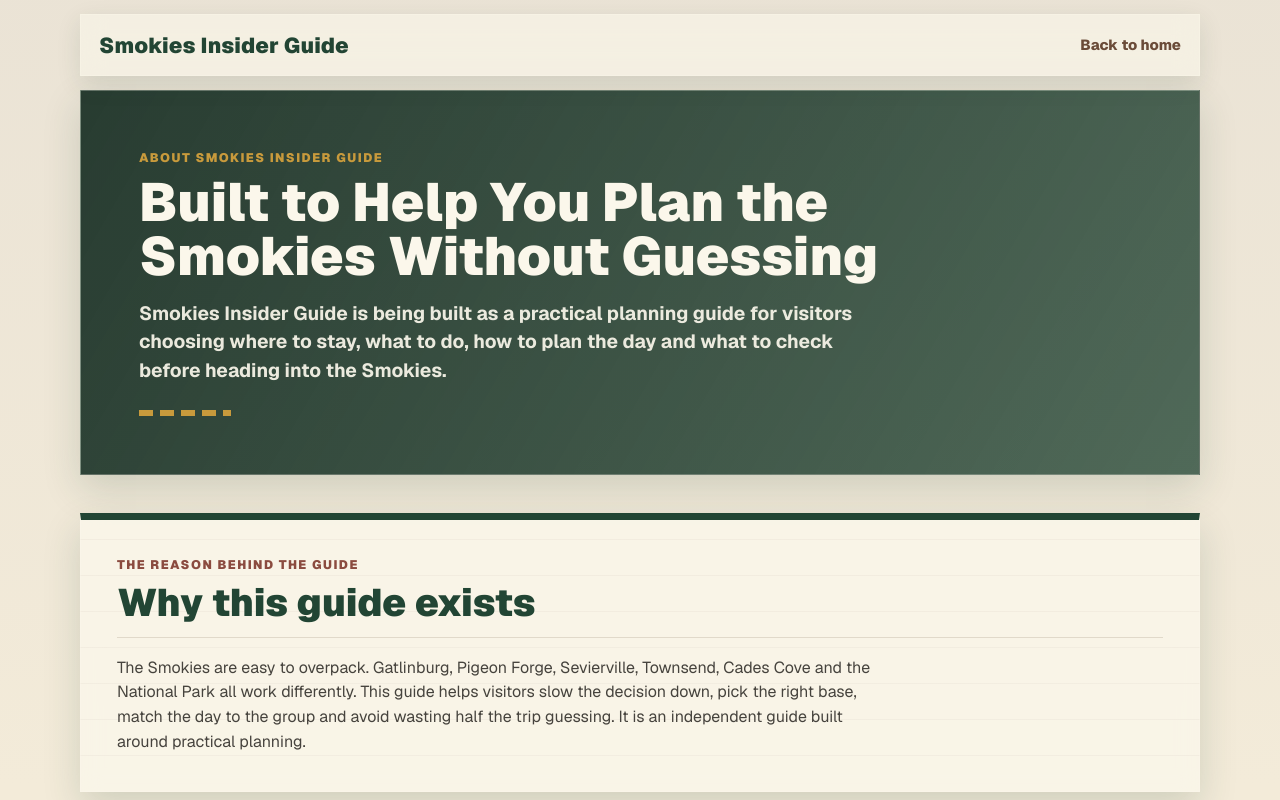
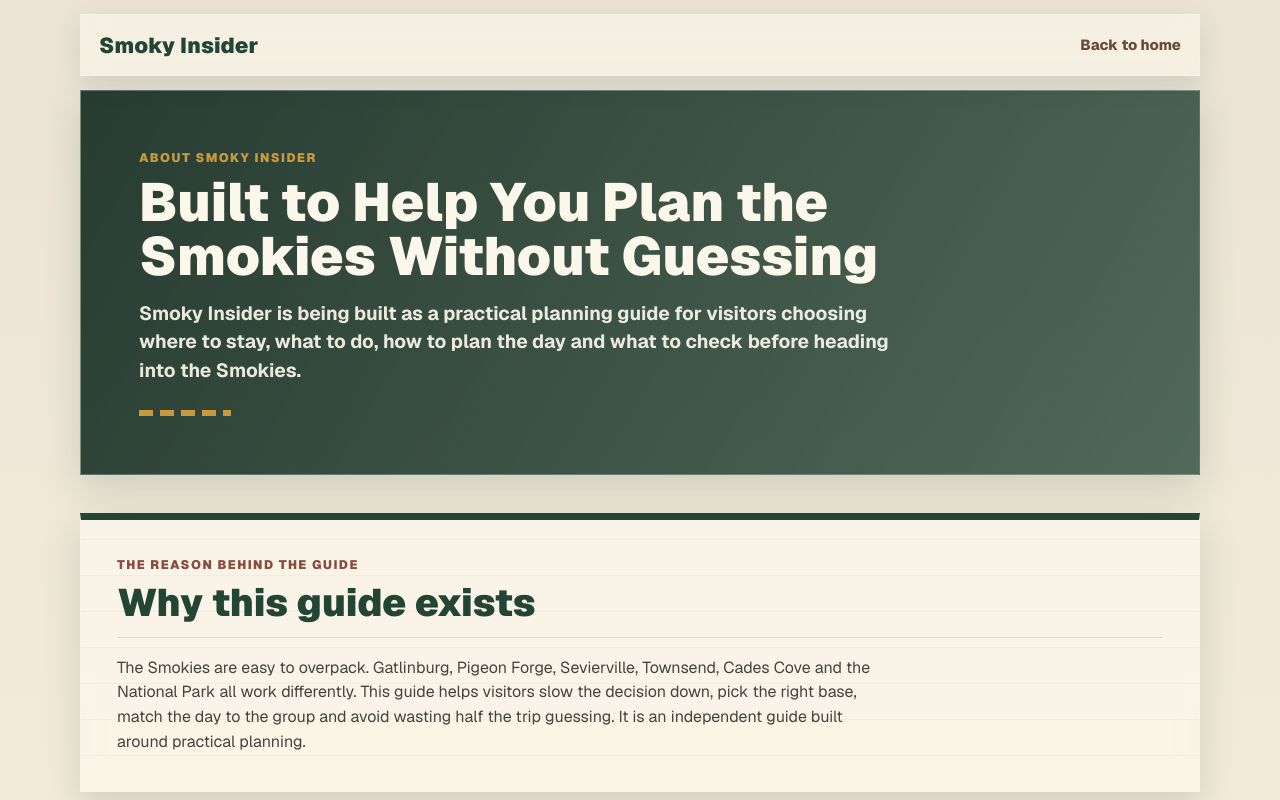
Before and after one commit to masondtorres/smokies-insider-guide, a Next.js app: page /about in a window 1280 px wide. Shown: the top 800 px of the page. Built offline with nearby package versions, Linux system fonts and the light colour scheme.

Commit message:
Brand: use Smoky Insider public name

```diff
--- a/src/app/about/page.tsx
+++ b/src/app/about/page.tsx
@@ -32,7 +32,7 @@ export default function AboutPage() {
     <main className="destination-page">
       <header className="destination-header">
         <Link className="wordmark" href="/">
-          Smokies Insider Guide
+          Smoky Insider
         </Link>
         <Link className="back-link" href="/">
           Back to home
@@ -40,10 +40,10 @@ export default function AboutPage() {
       </header>
 
       <section className="destination-hero">
-        <p className="eyebrow">About Smokies Insider Guide</p>
+        <p className="eyebrow">About Smoky Insider</p>
         <h1>Built to Help You Plan the Smokies Without Guessing</h1>
         <p>
-          Smokies Insider Guide is being built as a practical planning guide for
+          Smoky Insider is being built as a practical planning guide for
           visitors choosing where to stay, what to do, how to plan the day and
           what to check before heading into the Smokies.
         </p>
```
